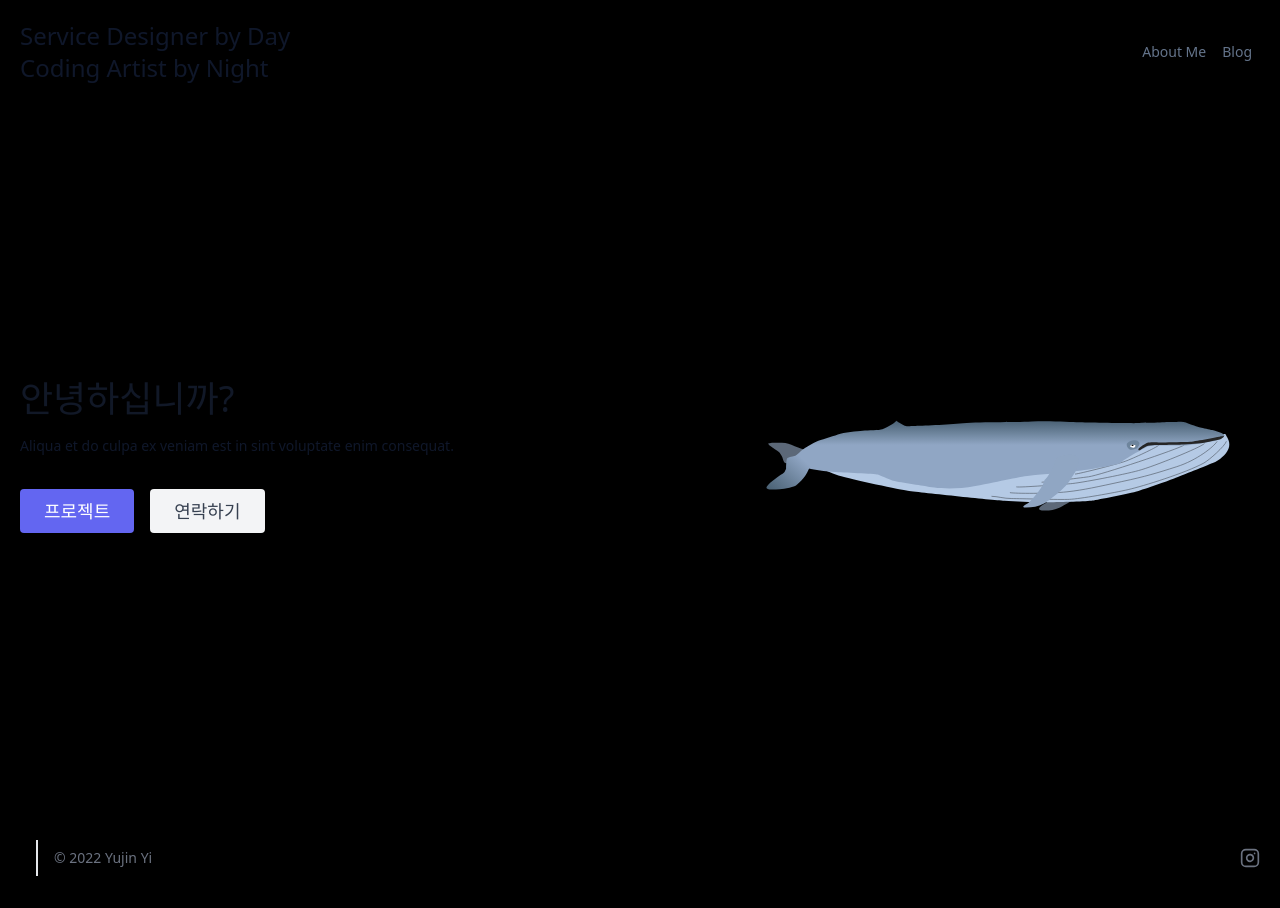
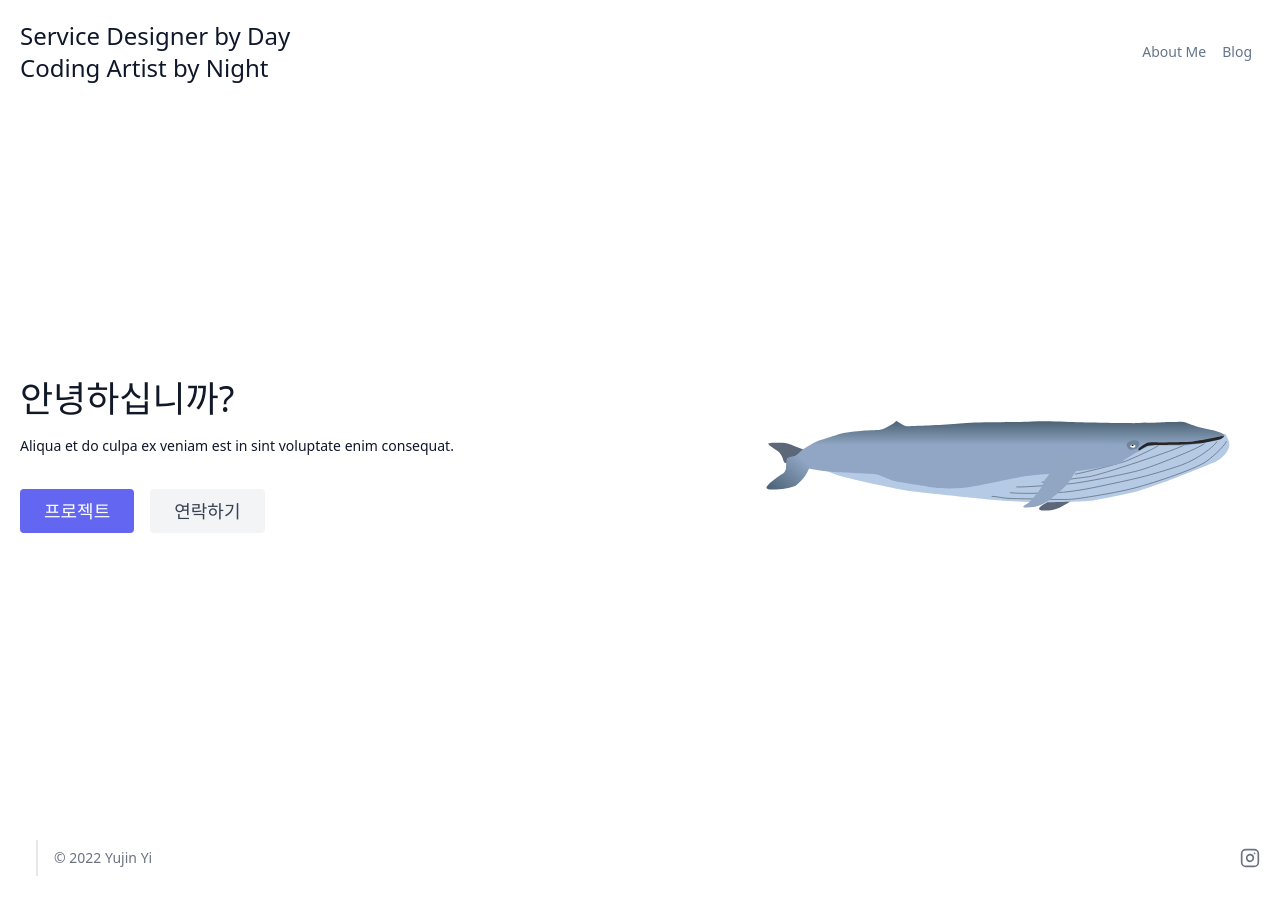
Before and after one commit to yiyujin/blog, a Next.js app: page / in a window 1280 px wide. Built offline with nearby package versions, Linux system fonts and the light colour scheme; no server answers.

Commit message:
bg to black-darkmode

```diff
--- a/styles/globals.css
+++ b/styles/globals.css
@@ -3,9 +3,7 @@
 @tailwind utilities;
 
 .bg-primary{
-    /* @apply bg-white dark:bg-black */
-
-    background-color: black;
+    @apply bg-white dark:bg-black
 }
 
 h1, h2, h3, h4, h5, h6, p{
```
